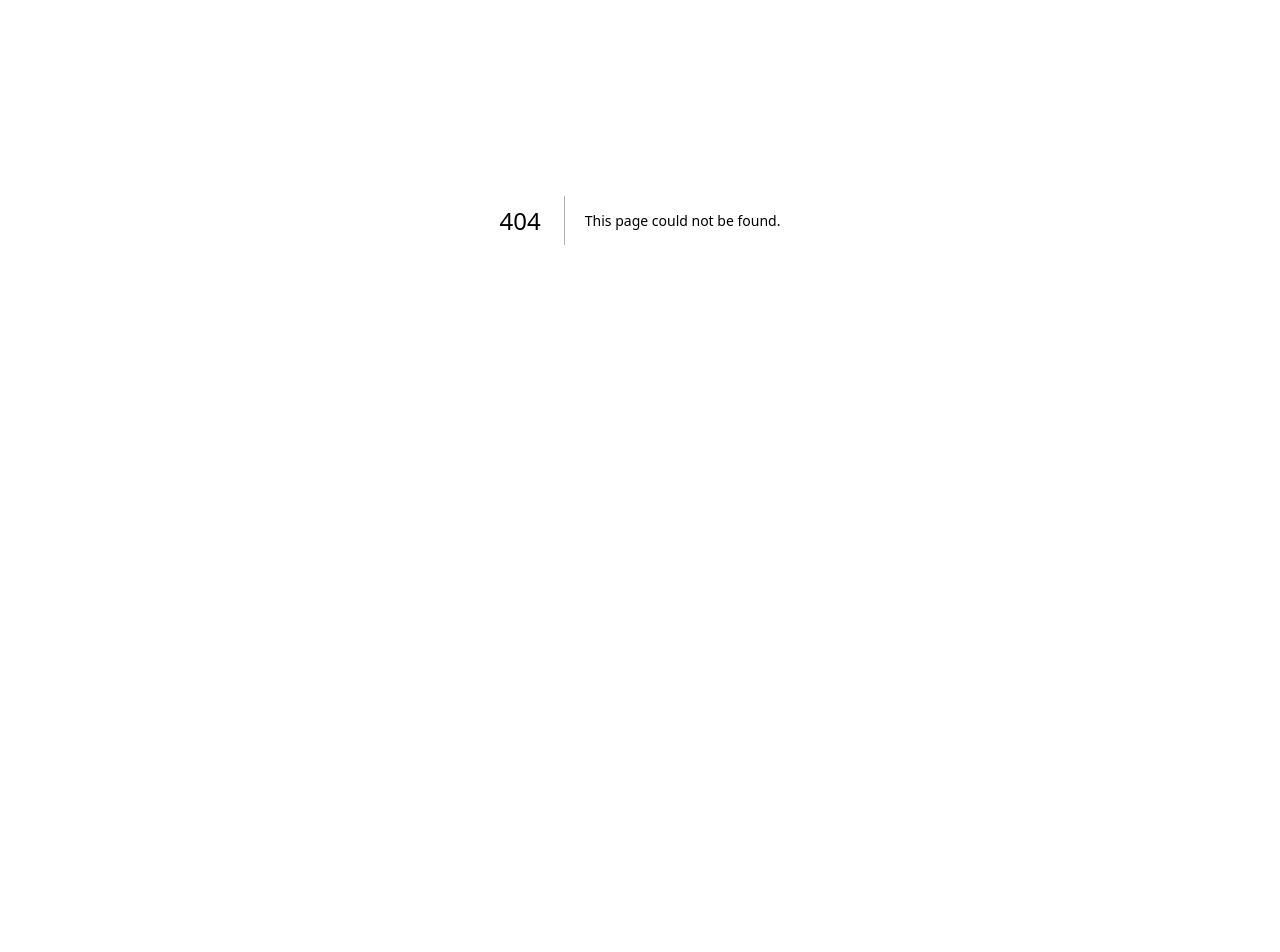
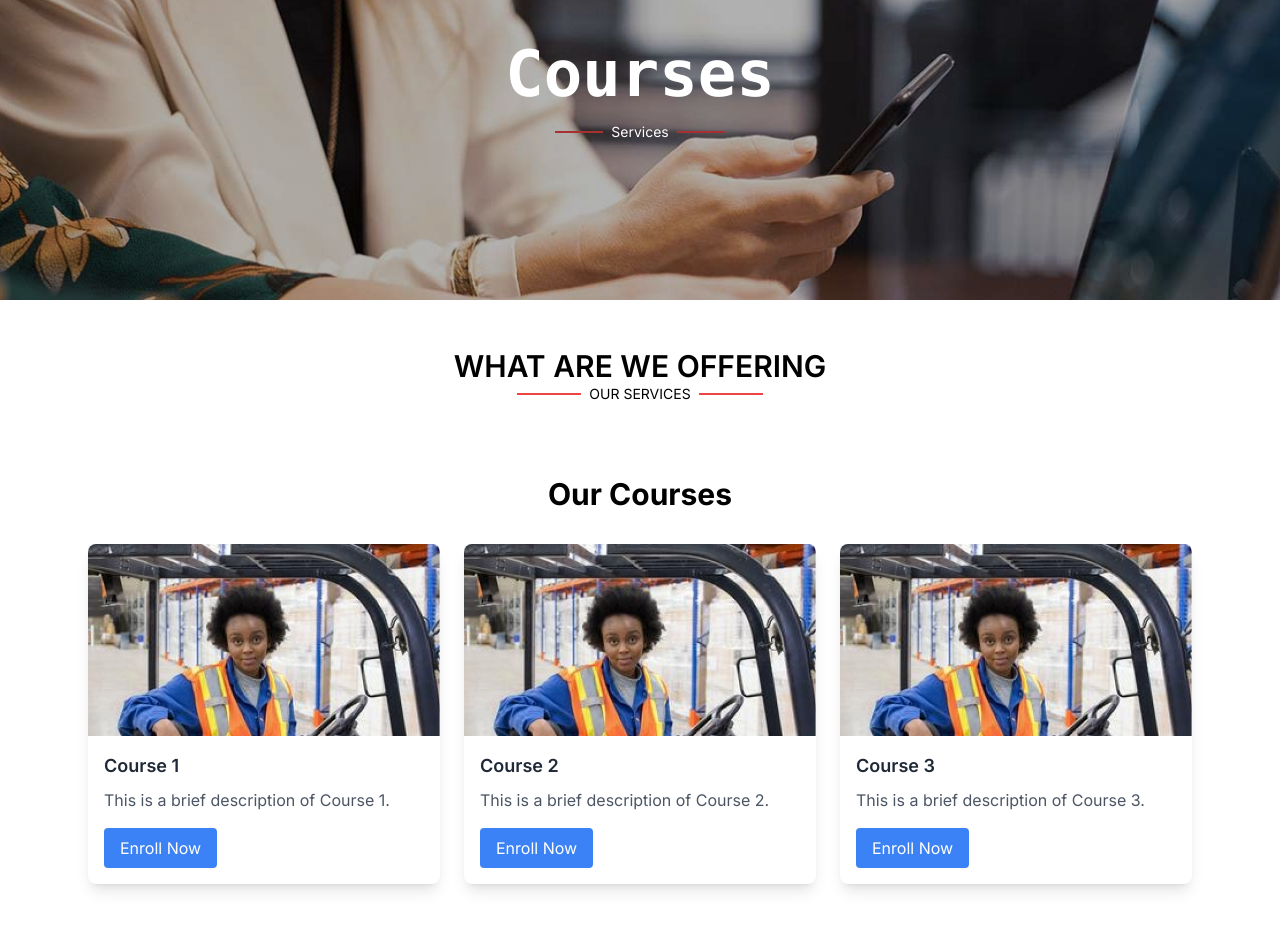
Before and after one commit to Yray-6/giwost, a Next.js app: page /services in a window 1280 px wide. Before the commit this address had no page. Shown: the part 180-1132 px from the top of the page. Before the commit the page ends 800 px from the top, so only its background shows below. Built offline with nearby package versions, Linux system fonts and the light colour scheme.

Commit message:
first commit

```diff
--- a/app/About/page.jsx
+++ b/app/About/page.jsx
@@ -52,7 +52,7 @@ export default function About() {
 
     <div className="relative">
         <div className=" bg-bluu text-center pt-12 text-white">
-          <p className="text-4xl font-semibold mb-2 font-serif px-[25%]">We have been giving best Traning to Motivated Trainees.</p>
+          <p className="text-4xl mb-2 font-serif px-[25%]">We have been giving best Traning to Motivated Trainees.</p>
           <div className='flex justify-center pb-36 gap-2 items-center'>
             <hr className='w-16 border border-red-500'></hr>
             <p className='relative z-10 text-sm'>OUR SERVICES</p>
@@ -87,14 +87,14 @@ export default function About() {
 
           </div>
           <div>
-            <p className="text-base font-semibold">Certifications</p>
+            <p className="text-base font-semibold">In-Depth Analysis</p>
             <div className="w-full bg-bluu text-xs px-1 text-white text-right rounded">
               100%
             </div>
 
           </div>
           <div>
-            <p className="text-base font-semibold">Certifications</p>
+            <p className="text-base font-semibold">Customized Experience</p>
             <div className="w-full bg-bluu text-xs px-1 text-white text-right rounded">
               100%
             </div>
--- a/app/Faq/Page.jsx
+++ b/app/Faq/Page.jsx
@@ -1,15 +1,34 @@
-import React from 'react'
-import Accordion from '../components/Accordion';
+import React from "react";
+import Accordion from "../components/Accordion";
+import Partners from "../components/Partners";
+import Footer from "../components/Footer";
 
 export default function Faq() {
   const faqs = [
     {
-          question: 'What is your return policy?',
-          answer: 'Our return policy lasts 30 days...'
+      question: "Q1.  What is GIWOST?",
+      answer:
+        "Global Institute of workplace skills training (GIWOST)  is an autonomous and independent body in Nigeria, to assess, accredit and  certify Trainees through professional training across the  world.",
     },
     {
-          question: 'How do I track my order?',
-          answer: 'You can track your order by logging into your account...'
+      question: "Q2. How to register",
+      answer: "You can track your order by logging into your account...",
+    },
+    {
+      question: "Q2. How to register",
+      answer: "You can track your order by logging into your account...",
+    },
+    {
+      question: "Q2. How to register",
+      answer: "You can track your order by logging into your account...",
+    },
+    {
+      question: "Q2. How to register",
+      answer: "You can track your order by logging into your account...",
+    },
+    {
+      question: "Q2. How to register",
+      answer: "You can track your order by logging into your account...",
     },
     // Add more FAQ items here
   ];
@@ -22,18 +41,18 @@ export default function Faq() {
         </p>
         <div className="flex justify-center gap-2 items-center">
           <hr className="w-12 border border-red-500"></hr>
-          <p className="relative z-10 text-sm">WHO WE ARE</p>
+          <p className="relative z-10 text-sm">FAQs</p>
           <hr className="w-12 border border-red-500"></hr>
         </div>
       </div>
-      <div className="max-w-2xl mx-auto p-4">
-      <h1 className="text-2xl font-bold mb-6">Frequently Asked Questions</h1>
+      <div className="max-w-2xl mx-auto my-12 ">
+        <h1 className="text-2xl font-bold mb-12 text-blackish">Frequently Asked Questions</h1>
         {faqs.map((faq, index) => (
           <Accordion key={index} question={faq.question} answer={faq.answer} />
         ))}
       </div>
-      <Partners/>
-      <Footer/>
+      <Partners />
+      <Footer />
     </div>
-  )
+  );
 }
--- a/app/components/Accordion.jsx
+++ b/app/components/Accordion.jsx
@@ -1,6 +1,6 @@
 'use client'
-
 import { useState } from 'react';
+import { motion, AnimatePresence } from 'framer-motion';
 
 const Accordion = ({ question, answer }) => {
   const [isOpen, setIsOpen] = useState(false);
@@ -12,17 +12,26 @@ const Accordion = ({ question, answer }) => {
         onClick={() => setIsOpen(!isOpen)}
       >
         <h3 className="text-lg font-medium text-gray-900">{question}</h3>
-        <span
-          className={`transform transition-transform duration-300 ${isOpen ? 'rotate-45' : 'rotate-0'}`}
+        <motion.span
+          className="transform transition-transform text-xl font-semibold duration-300"
+          animate={{ rotate: isOpen ? 45 : 0 }}
         >
           +
-        </span>
+        </motion.span>
       </div>
-      {isOpen && (
-        <div className="mt-4 text-gray-700">
-          <p>{answer}</p>
-        </div>
-      )}
+      <AnimatePresence initial={false}>
+        {isOpen && (
+          <motion.div
+            className="mt-4 text-gray-700 overflow-hidden"
+            initial={{ height: 0, opacity: 0 }}
+            animate={{ height: 'auto', opacity: 1 }}
+            exit={{ height: 0, opacity: 0 }}
+            transition={{ duration: 0.3 }}
+          >
+            <p className='bg-gray-100 p-4'>{answer}</p>
+          </motion.div>
+        )}
+      </AnimatePresence>
     </div>
   );
 };
--- /dev/null
+++ b/app/components/Course.jsx
@@ -0,0 +1,17 @@
+// components/CourseCard.js
+const CourseCard = ({ image, name, description }) => {
+    return (
+      <div className="bg-white shadow-lg rounded-lg overflow-hidden transform transition duration-300 hover:scale-105 hover:shadow-2xl">
+        <img src={image} alt={name} className="w-full h-48 object-cover" />
+        <div className="p-4">
+          <h3 className="text-lg font-semibold text-gray-800">{name}</h3>
+          <p className="text-gray-600 mt-2">{description}</p>
+          <button className="mt-4 bg-blue-500 text-white py-2 px-4 rounded hover:bg-blue-600">
+            Enroll Now
+          </button>
+        </div>
+      </div>
+    );
+  };
+
+  export default CourseCard;
--- a/app/components/Navbar.jsx
+++ b/app/components/Navbar.jsx
@@ -33,7 +33,7 @@ export default function Navbar() {
           <p><FontAwesomeIcon icon={faLocationDot}/> Port-harcourt, Lagos, Abuja, Warri, Asaba, Nigeria</p>
         </div>
       </div>
-      <div className={`w-full flex pl-20 pr-28 py-2 z-50 justify-between items-center transition-colors duration-300 ${isScrolled ? 'fixed top-0 bg-white text-black' : 'bg-transparent'}`}>
+      <div className={`w-full flex pl-20 pr-28 py-2 z-50 justify-between items-center transition-colors duration-300 ${isScrolled ? 'fixed top-0 bg-white shadow text-black' : 'bg-transparent'}`}>
         <Link href="/" className='flex items-center'>
           <Image
             src="/Logo.png"
--- a/app/components/Navlinks.jsx
+++ b/app/components/Navlinks.jsx
@@ -19,7 +19,7 @@ const links = [
   },
   {
     name: "Services",
-    href: "/buying",
+    href: "/services",
   },
   {
     name: "FAQs",
--- a/app/page.js
+++ b/app/page.js
@@ -89,9 +89,12 @@ export default function Home() {
               locally, by providing standardized assessments and certifications
               that hold weight worldwide.
             </p>
+            <Link href='/About'>
             <button className="self-start bg-blu text-sm text-white px-4 py-2 rounded-xl">
               Learn More
             </button>
+            </Link>
+
           </div>
         </div>
       </div>
@@ -160,7 +163,7 @@ export default function Home() {
         </div>
       </div>
       <div className="video mt-80 px-[15%] grid grid-cols-2 relative">
-        <div className="flex flex-col gap-5 relative z-20 py-6 col-span-1">
+        <div className="flex flex-col gap-5 relative z-20 py-10 col-span-1">
         <div className='flex gap-7 items-center mb-5'>
             <p className=" text-xs font-semibold">OUR SKILLS</p>
             <hr className='w-20 border border-red-500'></hr>
@@ -174,18 +177,19 @@ export default function Home() {
             Individuals worldwide.
           </p>
           <div>
-            <p className="text-lg font-semibold mb-1">
+            <p className="text-base font-semibold">
               Research-based Materials
             </p>
-            <div className="w-full bg-bluu text-xs px-1 text-white text-right py-1 rounded">
+            <div className="w-full bg-bluu text-xs px-1 text-white text-right rounded">
               100%
             </div>
           </div>
           <div>
-            <p className="text-lg font-semibold mb-1">Certifications</p>
-            <div className="w-full bg-bluu text-xs px-1 text-white text-right py-1 rounded">
+            <p className="text-base font-semibold">Certifications</p>
+            <div className="w-full bg-bluu text-xs px-1 text-white text-right rounded">
               100%
             </div>
+
           </div>
         </div>
         <div className="absolute z-40 -top-16 right-[15%]">
--- /dev/null
+++ b/app/services/page.jsx
@@ -0,0 +1,64 @@
+import React from "react";
+import Partners from "../components/Partners";
+import Footer from "../components/Footer";
+import CourseCard from "../components/Course";
+
+export default function Verification() {
+    const courses = [
+        {
+          image: '/fork.png',
+          name: 'Course 1',
+          description: 'This is a brief description of Course 1.',
+        },
+        {
+          image: '/fork.png',
+          name: 'Course 2',
+          description: 'This is a brief description of Course 2.',
+        },
+        {
+          image: '/fork.png',
+          name: 'Course 3',
+          description: 'This is a brief description of Course 3.',
+        },
+        // Add more courses as needed
+      ];
+  return (
+    <div>
+      <div className="text-center text-white pt-12 flex-col flex items-center justify-center bghero h-[60vh]  relative">
+        <div className="absolute inset-0 bg-black opacity-30"></div>
+        <p className="font-bold relative z-10 text-[4rem] font-mono">
+          Courses
+        </p>
+        <div className="flex justify-center gap-2 items-center">
+          <hr className="w-12 border border-red-500"></hr>
+          <p className="relative z-10 text-sm">Services</p>
+          <hr className="w-12 border border-red-500"></hr>
+        </div>
+      </div>
+      <div className="py-12">
+      <p className="text-3xl text-center font-semibold">WHAT ARE WE OFFERING</p>
+          <div className='flex justify-center gap-2 items-center'>
+            <hr className='w-16 border border-red-500'></hr>
+            <p className='relative z-10 text-sm'>OUR SERVICES</p>
+            <hr className='w-16 border border-red-500'></hr>
+            </div>
+      </div>
+
+      <div className="max-w-6xl mx-auto p-6">
+      <h1 className="text-3xl font-bold text-center mb-8">Our Courses</h1>
+      <div className="grid grid-cols-1 md:grid-cols-2 lg:grid-cols-3 gap-6">
+        {courses.map((course, index) => (
+          <CourseCard
+            key={index}
+            image={course.image}
+            name={course.name}
+            description={course.description}
+          />
+        ))}
+      </div>
+    </div>
+      <Partners/>
+      <Footer/>
+    </div>
+  );
+}
--- a/app/verification/page.jsx
+++ b/app/verification/page.jsx
@@ -12,7 +12,7 @@ export default function Verification() {
         </p>
         <div className="flex justify-center gap-2 items-center">
           <hr className="w-12 border border-red-500"></hr>
-          <p className="relative z-10 text-sm">WHO WE ARE</p>
+          <p className="relative z-10 text-sm">Verify</p>
           <hr className="w-12 border border-red-500"></hr>
         </div>
       </div>
```
Lines whose indentation alone changed are shown as unchanged.
